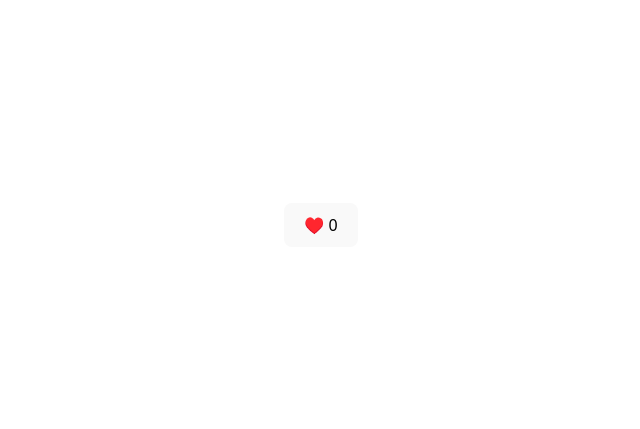
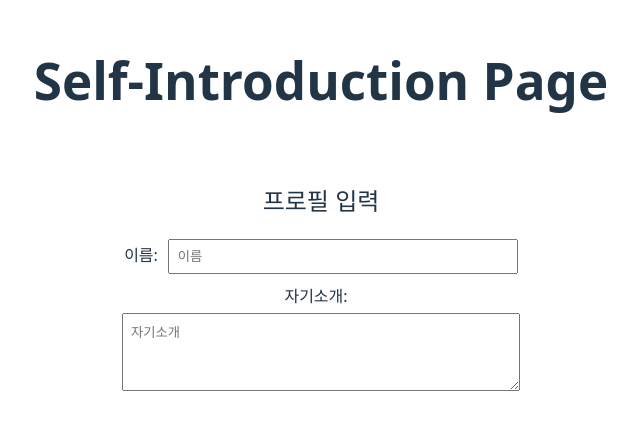
Before and after one commit to jjjuun-debug/practice-fe, a React (Vite) app: page / in a window 1280 px wide. Shown: the part 175-604 px from the top of the page, without its empty margins (319-959 px from the left). Built offline with nearby package versions, Linux system fonts and the light colour scheme.

Commit message:
feat: day3

```diff
--- a/src/App.jsx
+++ b/src/App.jsx
@@ -2,19 +2,18 @@ import { useState } from 'react'
 import reactLogo from './assets/react.svg'
 import viteLogo from '/vite.svg'
 import './App.css'
-import BusinessCard from "./components/day1/BusinessCard.jsx"
+import UserProfile from "./components/day3/UserProfile.jsx"
 
 function App() {
-  const [count, setCount] = useState(0)
-
   return (
-    <>
-    <div className="card">
-      <button onClick={() => setCount((count) => count + 1)}>
-        ♥️ {count}
-      </button>
+    <div className="App">
+      <header className="App-header">
+        <h1>Self-Introduction Page</h1>
+      </header>
+      <main>
+        <UserProfile />
+      </main>
     </div>
-    </>
   );
 }
 
--- /dev/null
+++ b/src/components/day3/UserProfile.jsx
@@ -0,0 +1,60 @@
+import React, { useState } from 'react';
+
+function UserProfile() {
+  const [profile, setProfile] = useState({ name: '', bio: '' });
+
+  const handleChange = (event) => {
+    const { name, value } = event.target;
+    setProfile(prevProfile => ({
+      ...prevProfile,
+      [name]: value
+    }));
+  };
+
+  return (
+    <div style={{ padding: '20px', maxWidth: '400px', margin: 'auto' }}>
+      <h2>프로필 입력</h2>
+      <div style={{ marginBottom: '10px' }}>
+        <label htmlFor="name" style={{ marginRight: '10px' }}>이름:</label>
+        <input
+          type="text"
+          id="name"
+          name="name"
+          value={profile.name}
+          onChange={handleChange}
+          placeholder="이름"
+          style={{ padding: '8px', width: 'calc(100% - 70px)' }}
+        />
+      </div>
+      <div style={{ marginBottom: '15px' }}>
+        <label htmlFor="bio" style={{ marginRight: '10px', display: 'block', marginBottom: '5px' }}>자기소개:</label>
+        <textarea
+          id="bio"
+          name="bio"
+          value={profile.bio}
+          onChange={handleChange}
+          placeholder="자기소개"
+          rows="4"
+          style={{ padding: '8px', width: 'calc(100% - 20px)', resize: 'vertical' }}
+        />
+      </div>
+
+      {(profile.name || profile.bio) && (
+        <div style={{ marginTop: '20px', borderTop: '1px solid #ccc', paddingTop: '15px' }}>
+          <h3>입력 내용:</h3>
+          {profile.name && (
+            <p><strong>이름:</strong> {profile.name}</p>
+          )}
+          {profile.bio && (
+            <div>
+              <strong>자기소개:</strong>
+              <div style={{ whiteSpace: 'pre-wrap', marginTop: '5px' }}>{profile.bio}</div>
+            </div>
+          )}
+        </div>
+      )}
+    </div>
+  );
+}
+
+export default UserProfile;
```
